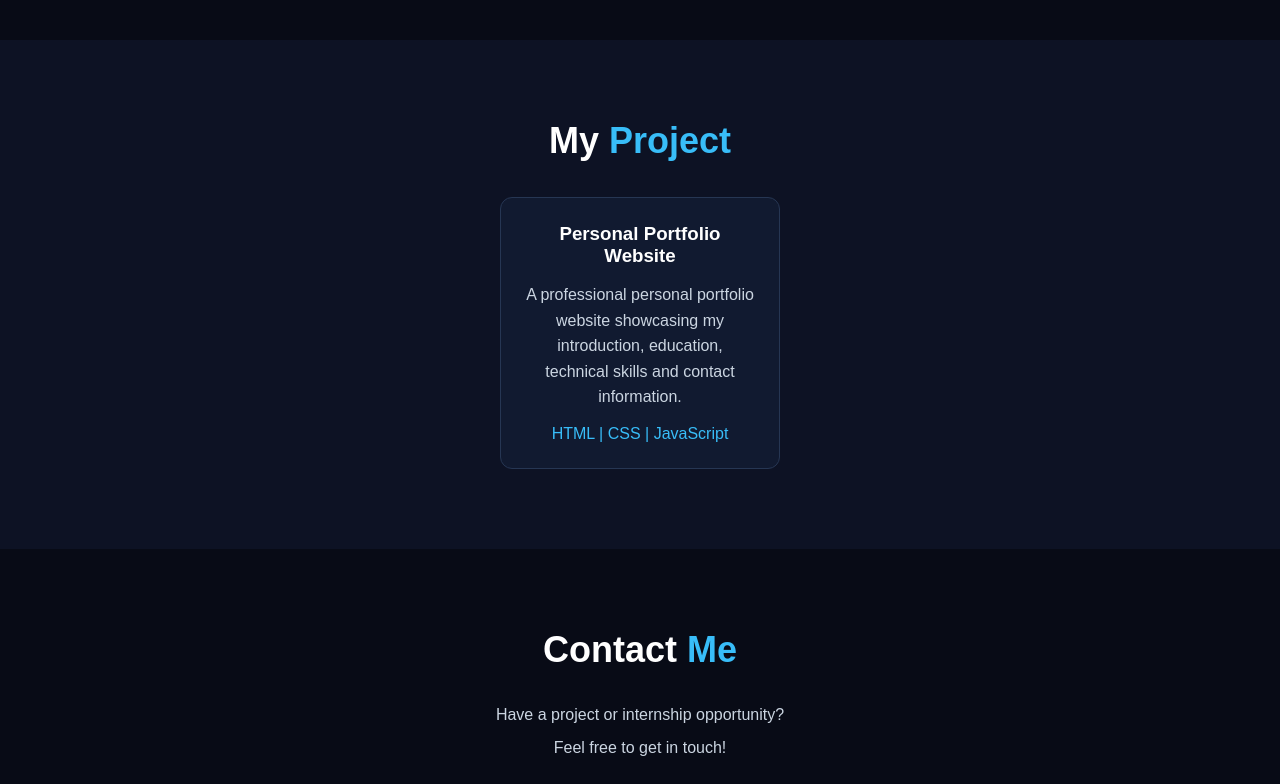
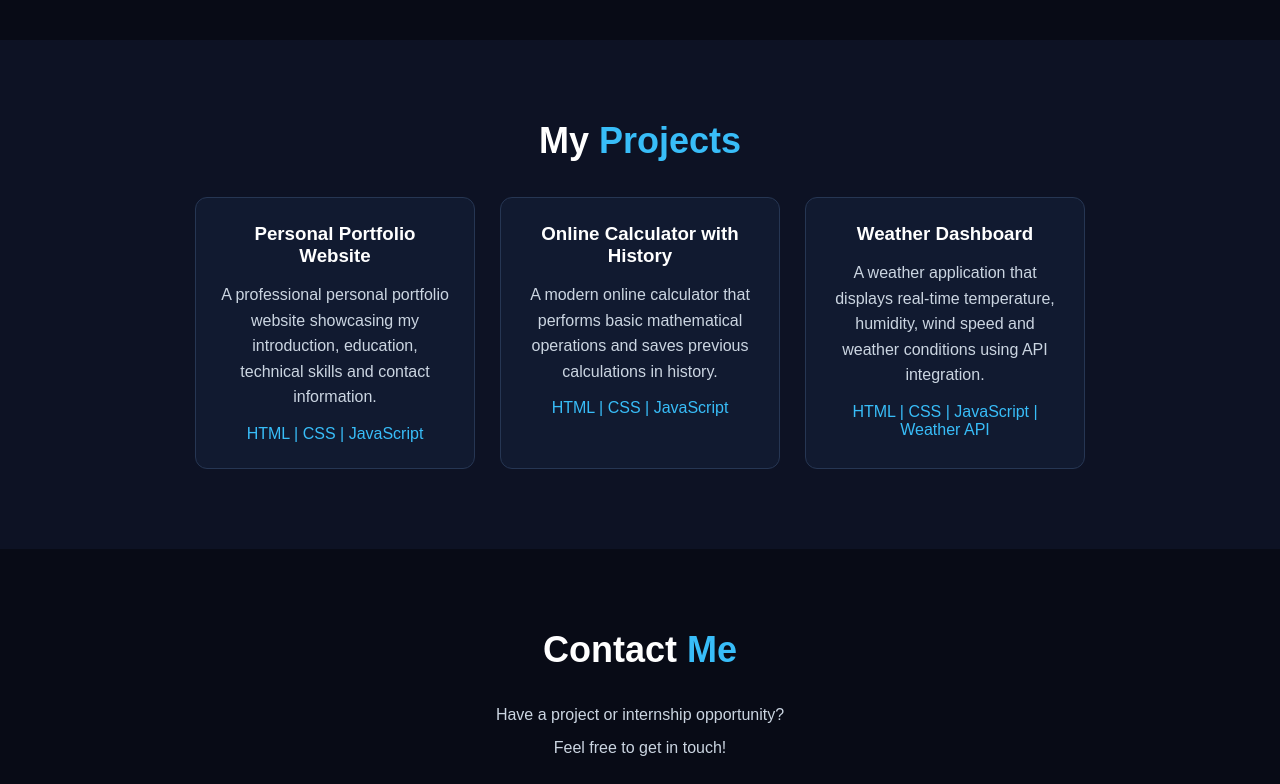
Before and after one commit to shaksham045/my-portfolio, a plain HTML site: page index.html in a window 1280 px wide. Shown: the part 1760-2544 px from the top of the page. Drawn offline with Linux system fonts and the light colour scheme.

Commit message:
Update index.html

```diff
--- a/index.html
+++ b/index.html
@@ -1,20 +1,24 @@
+
 <!DOCTYPE html>
 <html lang="en">
+
 <head>
     <meta charset="UTF-8">
     <meta name="viewport" content="width=device-width, initial-scale=1.0">
-
     <title>Shaksham Gola | Portfolio</title>
-
     <link rel="stylesheet" href="style.css">
 </head>
+
 <body>
+
     <!-- Navbar -->
     <header>
         <nav class="navbar">
+
             <button class="menu-btn" id="menu-btn" aria-label="Toggle navigation">
                 ☰
             </button>
+
             <a href="#" class="logo">Shaksham<span>.</span></a>
 
             <ul class="nav-links">
@@ -24,34 +28,44 @@
                 <li><a href="#projects">Projects</a></li>
                 <li><a href="#contact">Contact</a></li>
             </ul>
-            <button
-id="theme-btn">Change Theme</button
->
+
+            <button id="theme-btn">Change Theme</button>
+
         </nav>
     </header>
 
+
     <!-- Hero Section -->
     <section class="hero" id="home">
+
         <div class="hero-content">
+
             <div class="hero-image">
                 <img src="profile.jpeg" alt="Shaksham's profile picture">
             </div>
+
             <p class="intro">HELLO, I'M</p>
 
             <h1>Shaksham Gola</h1>
 
             <h2>Computer Science Student</h2>
+
             <p class="typing-text">
                 I'm a <span id="typing"></span>
             </p>
+
             <p class="description">
                 I am a CSE student who enjoys learning technology
                 and building creative web projects.
             </p>
 
             <a href="#projects" class="btn">Explore My Work</a>
+
         </div>
+
     </section>
+
+
     <!-- About Section -->
     <section class="about" id="about">
 
@@ -69,40 +83,59 @@ id="theme-btn">Change Theme</button
         </p>
 
     </section>
+
+
     <!-- Education Section -->
     <section class="education" id="education">
 
         <h2>My <span>Education</span></h2>
 
         <div class="education-card">
+
             <h3>Diploma in Computer Science Engineering</h3>
-        <p>Uttarakhand Government Institute of Polytechnic, Kashipur</p>
+
+            <p>
+                Uttarakhand Government Institute of Polytechnic,
+                Kashipur
+            </p>
+
             <p>2nd Year | 3rd Semester</p>
+
         </div>
 
     </section>
+
+
     <!-- Skills Section -->
     <section class="skills" id="skills">
 
         <h2>My <span>Skills</span></h2>
 
         <div class="skills-container">
+
             <div class="skill-card">HTML</div>
+
             <div class="skill-card">CSS</div>
+
             <div class="skill-card">JavaScript</div>
+
             <div class="skill-card">C Programming - Learning</div>
+
         </div>
 
     </section>
 
+
     <!-- Projects Section -->
     <section class="projects" id="projects">
 
-    <h2>My <span>Project</span></h2>
+        <h2>My <span>Projects</span></h2>
 
         <div class="projects-container">
 
+            <!-- Project 1: Portfolio -->
             <div class="project-card">
+
                 <h3>Personal Portfolio Website</h3>
 
                 <p>
@@ -112,11 +145,45 @@ id="theme-btn">Change Theme</button
                 </p>
 
                 <span>HTML | CSS | JavaScript</span>
+
+            </div>
+
+
+            <!-- Project 2: Calculator -->
+            <div class="project-card">
+
+                <h3>Online Calculator with History</h3>
+
+                <p>
+                    A modern online calculator that performs
+                    basic mathematical operations and saves
+                    previous calculations in history.
+                </p>
+
+                <span>HTML | CSS | JavaScript</span>
+
+            </div>
+
+
+            <!-- Project 3: Weather Dashboard -->
+            <div class="project-card">
+
+                <h3>Weather Dashboard</h3>
+
+                <p>
+                    A weather application that displays
+                    real-time temperature, humidity, wind speed
+                    and weather conditions using API integration.
+                </p>
+
+                <span>HTML | CSS | JavaScript | Weather API</span>
+
             </div>
 
         </div>
 
     </section>
+
 
     <!-- Contact Section -->
     <section class="contact" id="contact">
@@ -124,22 +191,29 @@ id="theme-btn">Change Theme</button
         <h2>Contact <span>Me</span></h2>
 
         <p>Have a project or internship opportunity?</p>
+
         <p>Feel free to get in touch!</p>
 
         <a href="https://mail.google.com/mail/?view=cm&fs=1&to=shaksham302@gmail.com"
            class="btn"
            target="_blank">
+
             Send Me an Email
+
         </a>
 
     </section>
 
 
-</section>
+    <!-- Footer -->
+    <footer>
 
-<footer>
         <p>© 2026 Shaksham Gola | Personal Portfolio</p>
+
     </footer>
+
+
+    <!-- JavaScript -->
     <script src="script.js"></script>
 
 </body>
```
Lines whose indentation alone changed are shown as unchanged.
